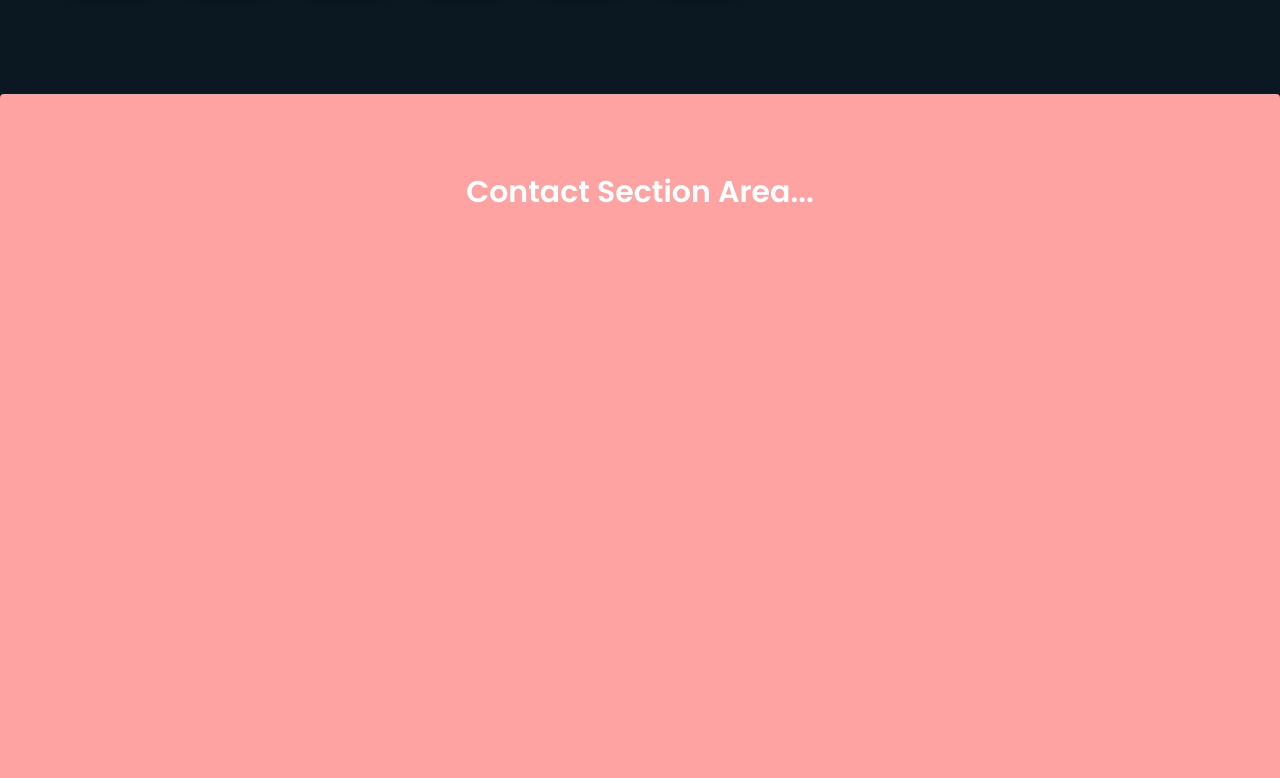
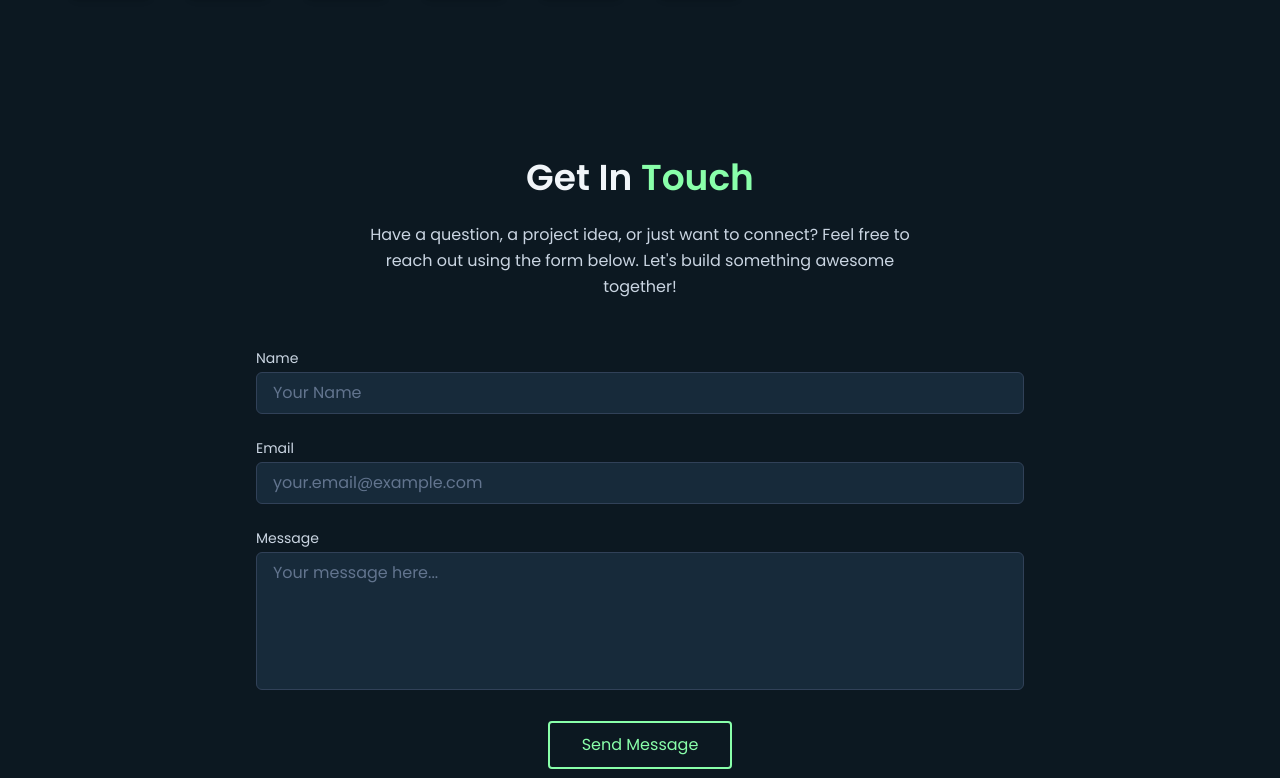
Before and after one commit to banelemjaji/portfolio-web, a React (Vite) app: page / in a window 1280 px wide. Shown: the part 1942-2720 px from the top of the page. Built offline with nearby package versions, Linux system fonts and the light colour scheme.

Commit message:
contact-section

```diff
--- a/package.json
+++ b/package.json
@@ -10,6 +10,7 @@
     "preview": "vite preview"
   },
   "dependencies": {
+    "@emailjs/browser": "^4.4.1",
     "@fortawesome/fontawesome-svg-core": "^6.7.2",
     "@fortawesome/free-brands-svg-icons": "^6.7.2",
     "@fortawesome/react-fontawesome": "^0.2.2",
--- /dev/null
+++ b/src/components/Contact.jsx
@@ -0,0 +1,150 @@
+// src/components/Contact.jsx
+import React, { useState, useRef } from 'react';
+import emailjs from '@emailjs/browser';
+
+function Contact() {
+  // State for form fields
+  const [formData, setFormData] = useState({
+    from_name: '', // Corresponds to {{from_name}} in EmailJS template
+    reply_to: '',  // Corresponds to {{reply_to}} or your email field name
+    message: ''    // Corresponds to {{message}}
+  });
+
+  // State for submission status
+  const [isSubmitting, setIsSubmitting] = useState(false);
+  const [submitStatus, setSubmitStatus] = useState({ success: false, error: false, message: '' });
+
+  const formRef = useRef(); // Ref to access the form element for EmailJS
+
+  // Handle input changes
+  const handleChange = (e) => {
+    const { name, value } = e.target;
+    setFormData(prevState => ({
+      ...prevState,
+      [name]: value
+    }));
+    // Clear status message on new input
+    setSubmitStatus({ success: false, error: false, message: '' });
+  };
+
+  // Handle form submission
+  const handleSubmit = (e) => {
+    e.preventDefault(); // Prevent default page reload
+    setIsSubmitting(true);
+    setSubmitStatus({ success: false, error: false, message: '' }); // Reset status
+
+    // Access environment variables (ensure Vite server was restarted after setting .env)
+    const serviceId = import.meta.env.VITE_EMAILJS_SERVICE_ID;
+    const templateId = import.meta.env.VITE_EMAILJS_TEMPLATE_ID;
+    const publicKey = import.meta.env.VITE_EMAILJS_PUBLIC_KEY;
+
+    if (!serviceId || !templateId || !publicKey) {
+        console.error("EmailJS environment variables are not set correctly.");
+        setSubmitStatus({ success: false, error: true, message: 'Configuration error. Cannot send message.' });
+        setIsSubmitting(false);
+        return;
+    }
+
+    // Send email using EmailJS
+    emailjs.sendForm(serviceId, templateId, formRef.current, publicKey)
+      .then((result) => {
+          console.log('EmailJS Success:', result.text);
+          setSubmitStatus({ success: true, error: false, message: 'Message sent successfully! Thank you.' });
+          setFormData({ from_name: '', reply_to: '', message: '' }); // Clear form
+      }, (error) => {
+          console.error('EmailJS Error:', error.text);
+          setSubmitStatus({ success: false, error: true, message: `Failed to send message. ${error.text || 'Please try again.'}` });
+      })
+      .finally(() => {
+          setIsSubmitting(false); // Re-enable button
+      });
+  };
+
+  return (
+    <section id="contact" className="py-20 px-4 md:px-10 bg-[#0C1821]">
+      <div className="container mx-auto max-w-3xl"> {/* Centered container */}
+        {/* Section Title */}
+        <h2 className="text-3xl md:text-4xl font-semibold text-center text-slate-100 mb-6">
+          Get In <span className="text-[#89FFAA]">Touch</span>
+        </h2>
+        {/* Description */}
+        <p className="text-center text-slate-300 text-sm md:text-base max-w-xl mx-auto mb-12 leading-relaxed">
+          Have a question, a project idea, or just want to connect? Feel free to reach out using the form below. Let's build something awesome together!
+        </p>
+
+        {/* Contact Form */}
+        <form ref={formRef} onSubmit={handleSubmit} className="space-y-6">
+          {/* Name Input */}
+          <div>
+            <label htmlFor="from_name" className="block text-sm font-medium text-slate-300 mb-1">Name</label>
+            <input
+              type="text"
+              name="from_name" // Should match EmailJS template variable
+              id="from_name"
+              value={formData.from_name}
+              onChange={handleChange}
+              required
+              className="w-full px-4 py-2 bg-[#172A3A] border border-slate-700 rounded-md text-slate-100 placeholder-slate-500 focus:outline-none focus:ring-2 focus:ring-[#89FFAA] focus:border-transparent transition duration-200"
+              placeholder="Your Name"
+            />
+          </div>
+
+          {/* Email Input */}
+          <div>
+            <label htmlFor="reply_to" className="block text-sm font-medium text-slate-300 mb-1">Email</label>
+            <input
+              type="email"
+              name="reply_to" // Should match EmailJS template variable for reply-to
+              id="reply_to"
+              value={formData.reply_to}
+              onChange={handleChange}
+              required
+              className="w-full px-4 py-2 bg-[#172A3A] border border-slate-700 rounded-md text-slate-100 placeholder-slate-500 focus:outline-none focus:ring-2 focus:ring-[#89FFAA] focus:border-transparent transition duration-200"
+              placeholder="your.email@example.com"
+            />
+          </div>
+
+          {/* Message Textarea */}
+          <div>
+            <label htmlFor="message" className="block text-sm font-medium text-slate-300 mb-1">Message</label>
+            <textarea
+              name="message" // Should match EmailJS template variable
+              id="message"
+              rows="5"
+              value={formData.message}
+              onChange={handleChange}
+              required
+              className="w-full px-4 py-2 bg-[#172A3A] border border-slate-700 rounded-md text-slate-100 placeholder-slate-500 focus:outline-none focus:ring-2 focus:ring-[#89FFAA] focus:border-transparent transition duration-200 resize-none" // Added resize-none
+              placeholder="Your message here..."
+            ></textarea>
+          </div>
+
+          {/* Submit Button & Status Message */}
+          <div className="text-center">
+            {/* Status Message Area */}
+            {submitStatus.message && (
+              <p className={`mb-4 text-sm ${submitStatus.success ? 'text-green-400' : 'text-red-400'}`}>
+                {submitStatus.message}
+              </p>
+            )}
+
+            {/* Submit Button */}
+            <button
+              type="submit"
+              disabled={isSubmitting} // Disable button while submitting
+              className={`inline-flex items-center justify-center px-8 py-2.5 border-2 border-[#89FFAA] rounded font-medium transition-all duration-300 ease-in-out focus:outline-none focus:ring-2 focus:ring-[#89FFAA] focus:ring-offset-2 focus:ring-offset-[#0C1821] ${
+                isSubmitting
+                  ? 'bg-slate-600 text-slate-400 border-slate-600 cursor-not-allowed' // Disabled style
+                  : 'bg-transparent text-[#89FFAA] hover:bg-[#89FFAA] hover:text-[#0C1821] hover:-translate-y-0.5' // Normal style
+              }`}
+            >
+              {isSubmitting ? 'Sending...' : 'Send Message'}
+            </button>
+          </div>
+        </form>
+      </div>
+    </section>
+  );
+}
+
+export default Contact;
--- a/src/pages/Home.jsx
+++ b/src/pages/Home.jsx
@@ -3,6 +3,7 @@ import React from 'react';
 import Hero from '../components/Hero';
 import Projects from '../components/Projects';
 import SkillsSection from '../components/Skills';
+import Contact from '../components/Contact';
 
 function HomePage() {
     return (
@@ -10,11 +11,7 @@ function HomePage() {
             <Hero />
             <Projects />
             <SkillsSection />
-
-
-            <div id="contact" className="min-h-screen container mx-auto p-4 bg-opacity-10 bg-red-300 rounded mt-4 ">
-                 <h2 className="text-3xl font-bold text-white text-center pt-16">Contact Section Area...</h2>
-            </div>
+            <Contact />
         </div>
     );
 }
```
Also changed, not shown: src/App.jsx (+3 -6 lines), 2 other files (tests, documents, lock files or other folders).
